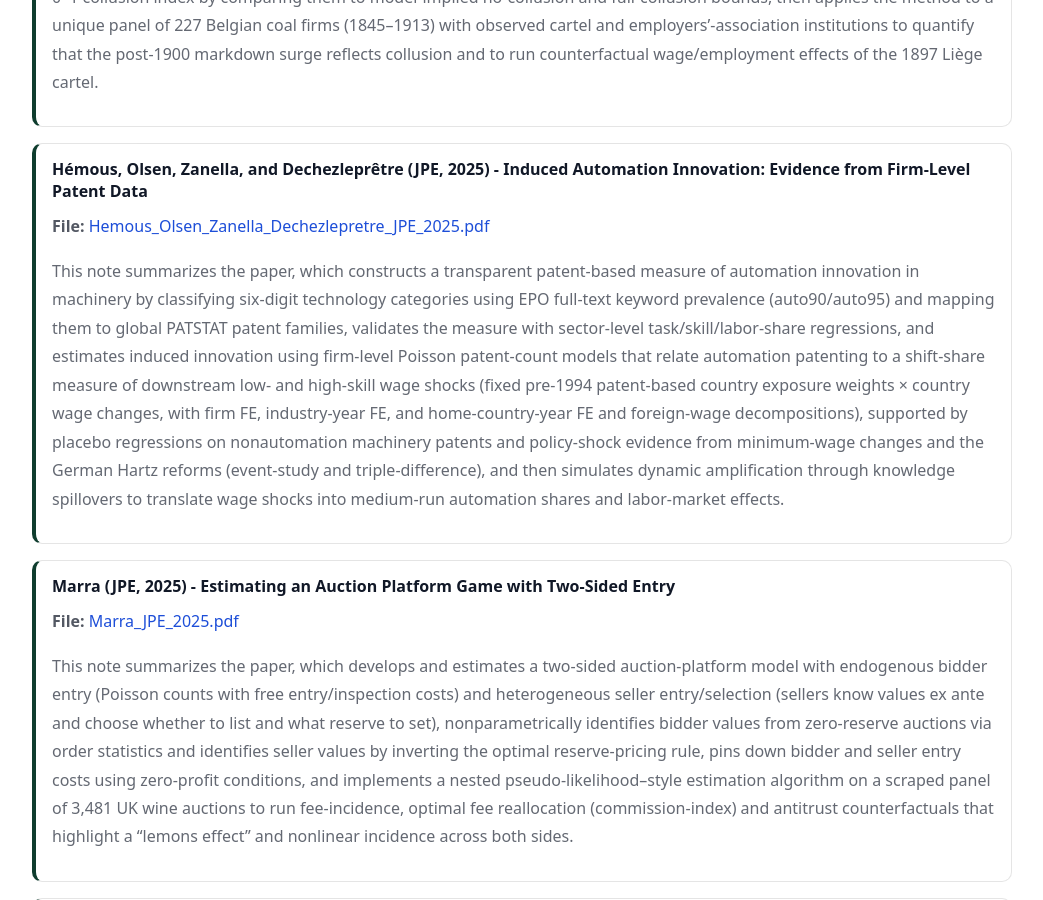
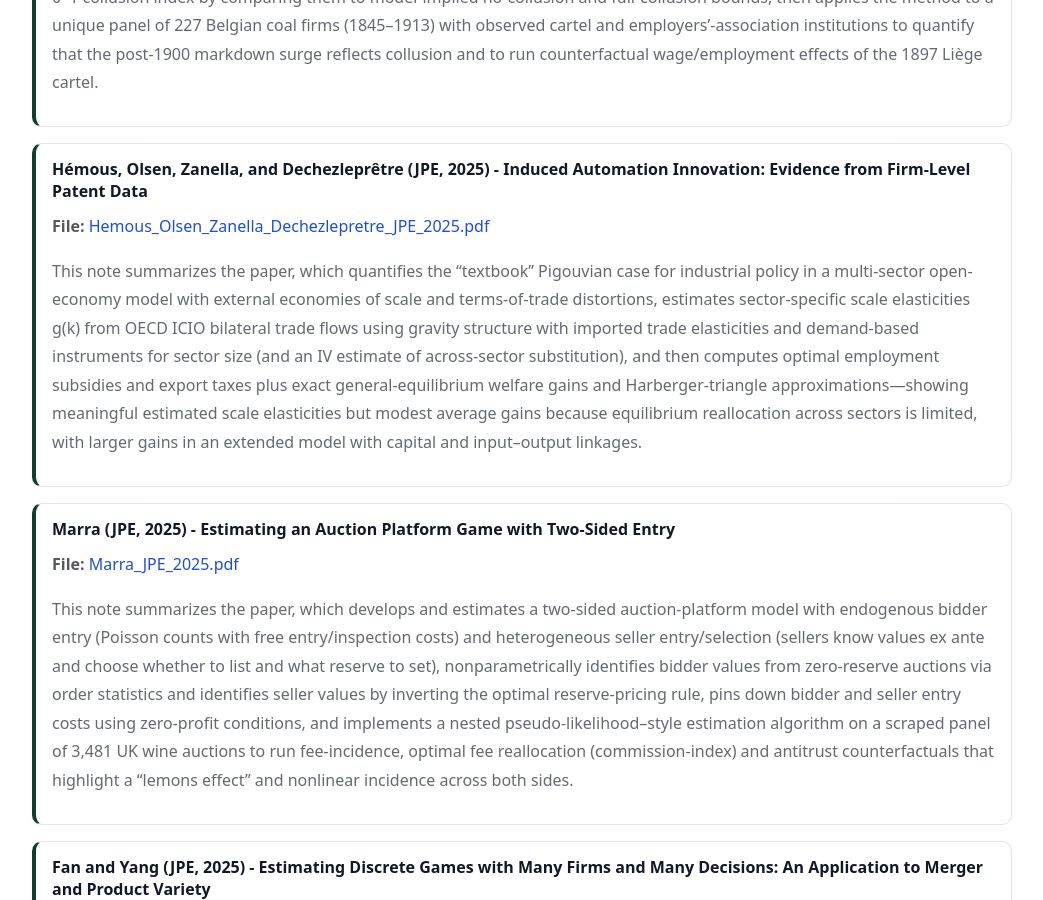
Before and after one commit to yaxinzn/study-archive, a Jekyll site: the page built from reading/index.md, in a window 1280 px wide and 900 px high, scrolled down 1342 px. Shown: the whole window, without its empty margins (118-1161 px from the left). Built offline with Jekyll 4.4.1, drawn with Linux system fonts in a browser that asks for light colours.

Commit message:
Reading: add/update Hemous_Olsen_Zanella_Dechezlepretre_JPE_2025.pdf

```diff
--- a/_data/reading.yml
+++ b/_data/reading.yml
@@ -12,7 +12,7 @@
 
 - title: "Hémous, Olsen, Zanella, and Dechezleprêtre (JPE, 2025) - Induced Automation Innovation: Evidence from Firm-Level Patent Data"
   file: "Hemous_Olsen_Zanella_Dechezlepretre_JPE_2025.pdf"
-  desc: "This note summarizes the paper, which constructs a transparent patent-based measure of automation innovation in machinery by classifying six-digit technology categories using EPO full-text keyword prevalence (auto90/auto95) and mapping them to global PATSTAT patent families, validates the measure with sector-level task/skill/labor-share regressions, and estimates induced innovation using firm-level Poisson patent-count models that relate automation patenting to a shift-share measure of downstream low- and high-skill wage shocks (fixed pre-1994 patent-based country exposure weights × country wage changes, with firm FE, industry-year FE, and home-country-year FE and foreign-wage decompositions), supported by placebo regressions on nonautomation machinery patents and policy-shock evidence from minimum-wage changes and the German Hartz reforms (event-study and triple-difference), and then simulates dynamic amplification through knowledge spillovers to translate wage shocks into medium-run automation shares and labor-market effects."
+  desc: "This note summarizes the paper, which quantifies the “textbook” Pigouvian case for industrial policy in a multi-sector open-economy model with external economies of scale and terms-of-trade distortions, estimates sector-specific scale elasticities g(k) from OECD ICIO bilateral trade flows using gravity structure with imported trade elasticities and demand-based instruments for sector size (and an IV estimate of across-sector substitution), and then computes optimal employment subsidies and export taxes plus exact general-equilibrium welfare gains and Harberger-triangle approximations—showing meaningful estimated scale elasticities but modest average gains because equilibrium reallocation across sectors is limited, with larger gains in an extended model with capital and input–output linkages."
 
 - title: "Marra (JPE, 2025) - Estimating an Auction Platform Game with Two-Sided Entry"
   file: "Marra_JPE_2025.pdf"
```
Also changed, not shown: 1 other file.
